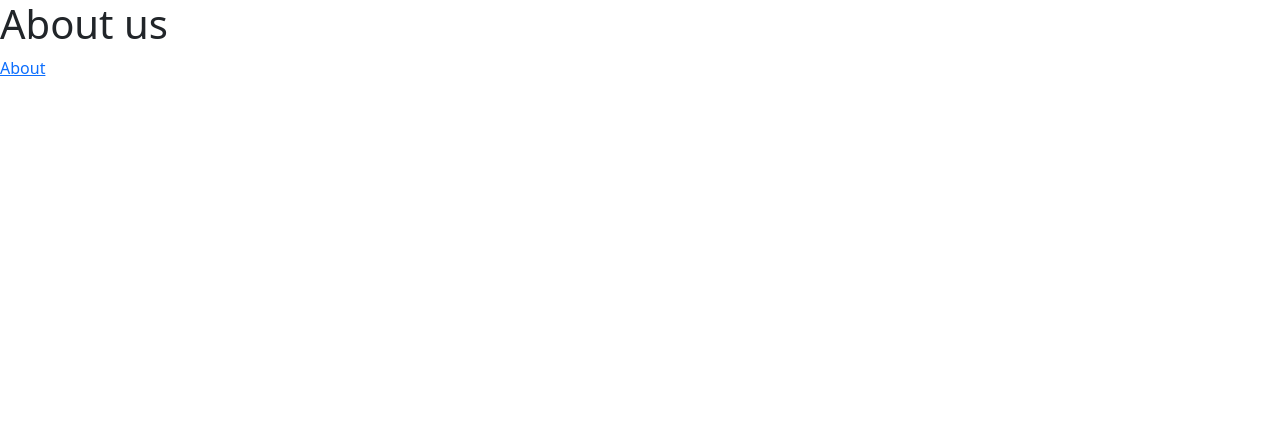
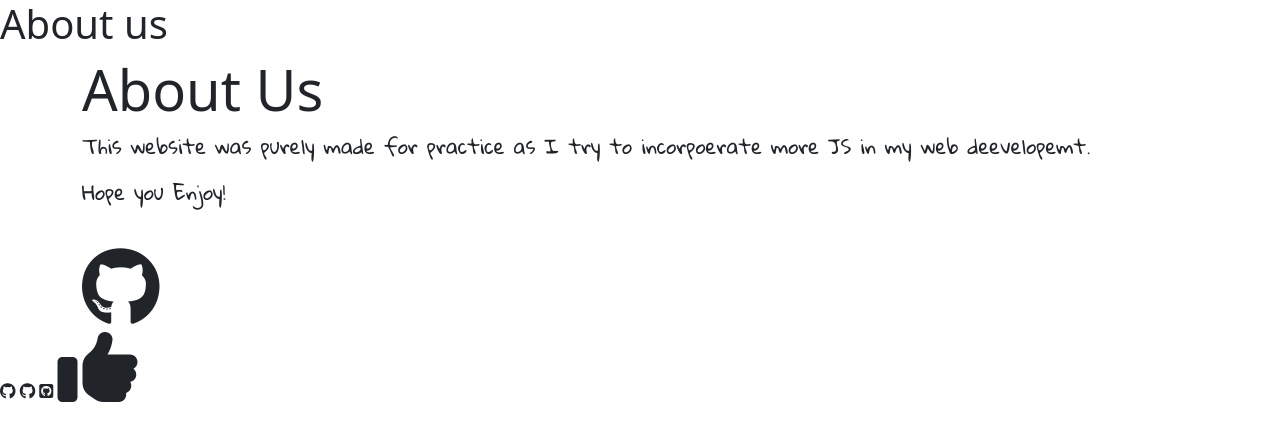
Before and after one commit to danyahh429/soloToe, a plain HTML site: page about.html in a window 1280 px wide. Drawn offline with nearby package versions, Linux system fonts and the light colour scheme.

Commit message:
font awesome inclusion

```diff
--- a/about.html
+++ b/about.html
@@ -7,22 +7,52 @@
       rel="stylesheet"
       integrity="sha384-1BmE4kWBq78iYhFldvKuhfTAU6auU8tT94WrHftjDbrCEXSU1oBoqyl2QvZ6jIW3"
       crossorigin="anonymous"
-    />
+      />
+    <link rel="preconnect" href="https://fonts.googleapis.com">
+    <link rel="preconnect" href="https://fonts.gstatic.com" crossorigin>
+    <link
+      href="https://fonts.googleapis.com/css2?family=Gloria+Hallelujah&display=swap"
+      rel="stylesheet">
+    <script src="https://kit.fontawesome.com/f6aa5c374b.js"
+      crossorigin="anonymous"></script>
+    <link href="style.css" rel="stylesheet" type="text/css" />
     <title>About</title>
   </head>
+
   <body>
-    <div id="container-fluid bg-dark">
-      <h1>About us</h1>
+
+    <div class="jumbotron">
+      <div id="container-fluid bg-dark">
+        <h1>About us</h1>
+      </div>
     </div>
-    <div class="container" id="rewww">
+
+    <div class="jumbotron jumbotron-fluid">
+      <div class="container">
+        <h1 class="display-4">About Us</h1>
+        <p class="lead">This website was purely made for practice as I try to
+          incorpoerate more JS in my web deevelopemt.</p>
+        <p class="lead">Hope you Enjoy!</p>
+      </div>
+    </div>
+
+    <br>
+    <div class="container">
+
+
+        <i class="fab fa-github fa-5x"></i>
 
     </div>
+    <i class="fa-brands fa-github"></i>
+    <i class="fa-brands fa-github"></i>
+    <i class="fa-brands fa-github-square"></i>
+    <i class="fas fa-thumbs-up fa-5x"></i>
 
-    <a href="about.html">About</a>
+
     <script
       src="https://cdn.jsdelivr.net/npm/bootstrap@5.1.3/dist/js/bootstrap.bundle.min.js"
       integrity="sha384-ka7Sk0Gln4gmtz2MlQnikT1wXgYsOg+OMhuP+IlRH9sENBO0LRn5q+8nbTov4+1p"
-      crossorigin="anonymous"
-    ></script>
+      crossorigin="anonymous"></script>
+
   </body>
 </html>
--- a/style.css
+++ b/style.css
@@ -17,3 +17,7 @@ section {
 line-height: 100px;
     font-size: 60px;
 }
+
+.lead {
+    font-family: 'Gloria Hallelujah', cursive;
+}
```
